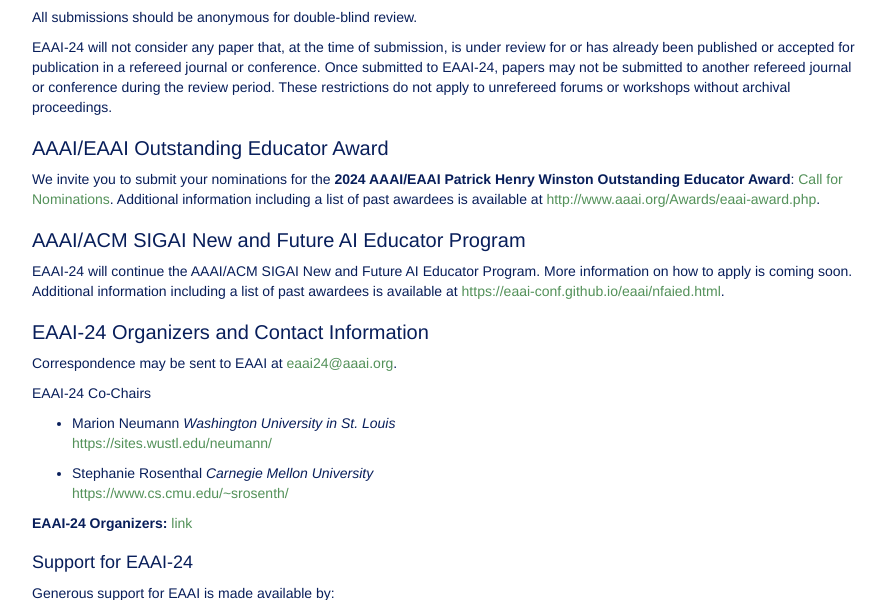
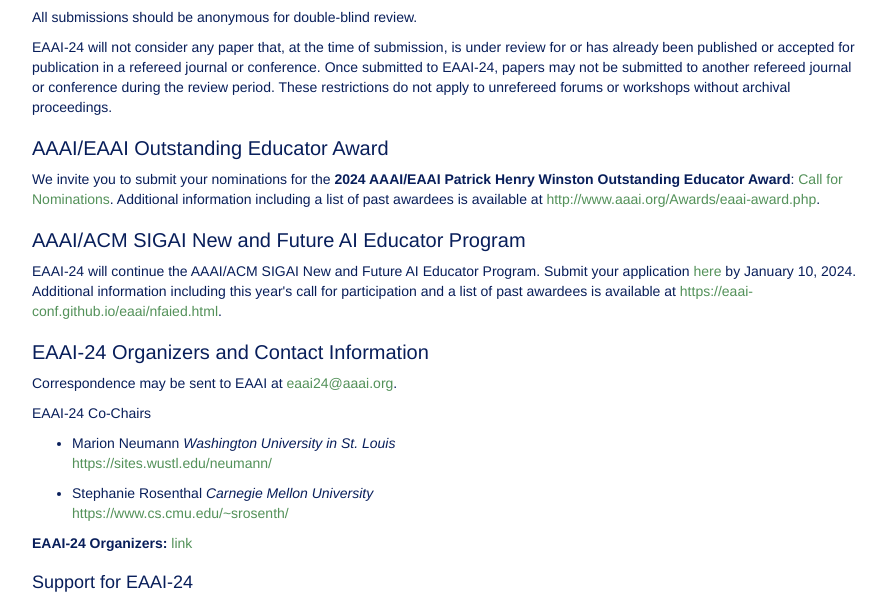
Before and after one commit to EAAI-conf/EAAI-conf.github.io, a plain HTML site: page year/eaai-24.html in a window 1280 px wide. Shown: the part 1238-1838 px from the top of the page, without its empty margins (338-1226 px from the left). Drawn offline with Linux system fonts and the light colour scheme.

Commit message:
Update eaai-24.html

```diff
--- a/year/eaai-24.html
+++ b/year/eaai-24.html
@@ -213,7 +213,10 @@ Additional information including a list of past awardees is available at <a href
 
 
 <h2 id="nfaied">AAAI/ACM SIGAI New and Future AI Educator Program<a name="nfaied"></a></h2>
-EAAI-24 will continue the AAAI/ACM SIGAI New and Future AI Educator Program. More information on how to apply is <it>coming soon</it>. Additional information including a list of past awardees is available at <a href="https://eaai-conf.github.io/eaai/nfaied.html">https://eaai-conf.github.io/eaai/nfaied.html</a>.</p>
+EAAI-24 will continue the AAAI/ACM SIGAI New and Future AI Educator Program.
+<!--More information on how to apply is <it>coming soon</it>. -->
+Submit your application <a href="https://forms.gle/NsL7Si9iWjMUKDJx5">here</a> by January 10, 2024.
+Additional information including this year's call for participation and a list of past awardees is available at <a href="https://eaai-conf.github.io/eaai/nfaied.html">https://eaai-conf.github.io/eaai/nfaied.html</a>.</p>
 
 <h2 id="organizers">EAAI-24 Organizers and Contact Information</h2>
 <p>Correspondence may be sent to EAAI at <a href="mailto:eaai24@aaai.org">eaai24@aaai.org</a>.</p>
@@ -237,7 +240,7 @@ EAAI-24 will continue the AAAI/ACM SIGAI New and Future AI Educator Program. Mor
 <!--
 ## Travel Support
 
-Opportunities for partial travel support to attend EAAI are available due to generous sponsorship from AAAI, the National Science Foundation and the AI Journal.  To apply, fill out the application [form](https://goo.gl/forms/53TavKTkscIPVbFW2) by end-of-day on December 18. Additional details are available [here](eaai-19/scholar-19/index.html).
+Opportunities for partial travel support to attend EAAI are available due to generous sponsorship from AAAI and the AI Journal.  To apply, fill out the application [form](https://goo.gl/forms/53TavKTkscIPVbFW2) by end-of-day on December 18. Additional details are available [here](eaai-19/scholar-19/index.html).
 -->
 
 <h3 id="support-for-eaai">Support for EAAI-24</h3>
```
